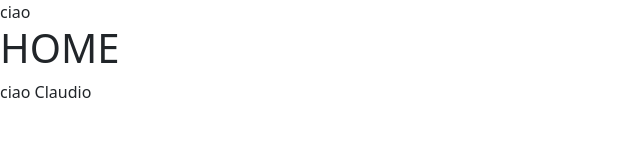
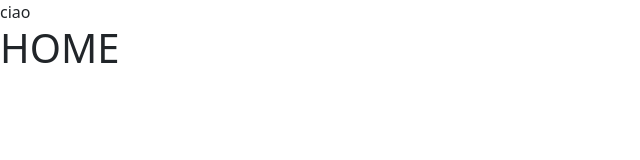
Before and after one commit to JordanRomagnoli/proj-html-vuejs, a Vue app: page / in a window 1280 px wide. Shown: the top 160 px of the page, without its empty margins (0-640 px from the left). Built offline with nearby package versions, Linux system fonts and the light colour scheme.

Commit message:
- installato pacchetti

```diff
--- a/src/components/AppMain.vue
+++ b/src/components/AppMain.vue
@@ -10,7 +10,6 @@
 
 <template>
     <router-view></router-view>
-    ciao Claudio
 </template>
 
 <style lang="scss" scoped>
```
